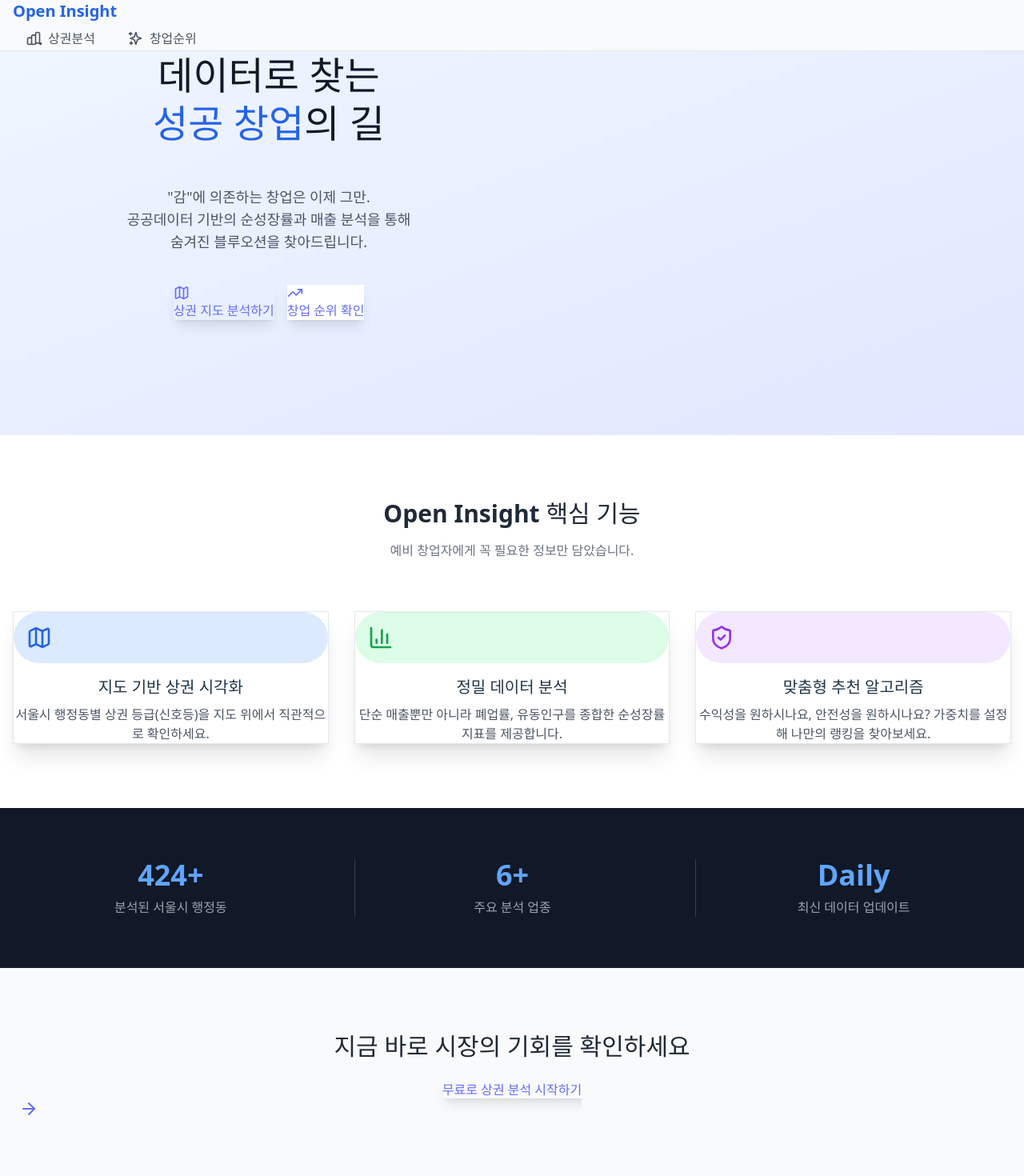
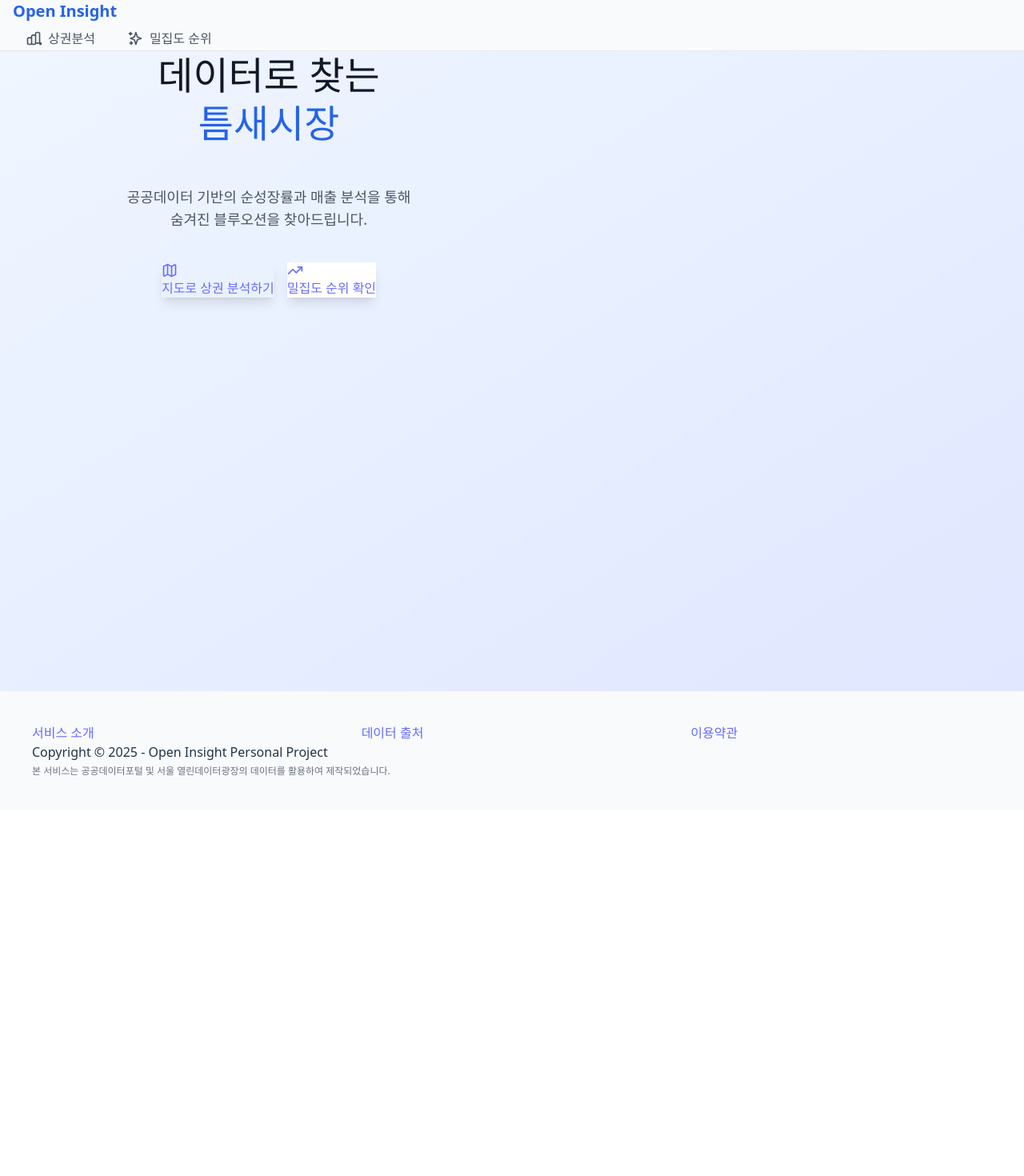
Before and after one commit to alstn9213/Open-Insight-Personal-Project-, a React (Vite) app in the folder FRONT/: page / in a window 1280 px wide. Shown: the top 1470 px of the page at 80% size. After the commit the page ends 1012 px from the top, so only its background shows below. Built offline with nearby package versions, Linux system fonts and the light colour scheme.

Commit message:
feat:20251231 메인 페이지 및 readme 수정

```diff
--- a/FRONT/src/components/layout/Header.tsx
+++ b/FRONT/src/components/layout/Header.tsx
@@ -52,7 +52,7 @@
             <svg xmlns="http://www.w3.org/2000/svg" className="h-5 w-5" fill="none" viewBox="0 0 24 24" stroke="currentColor" strokeWidth={2}>
               <path strokeLinecap="round" strokeLinejoin="round" d="M5 3v4M3 5h4M6 17v4m-2-2h4m5-16l2.286 6.857L21 12l-5.714 2.143L13 21l-2.286-6.857L5 12l5.714-2.143L13 3z" />
             </svg>
-            창업순위
+            밀집도 순위
           </NavLink>
         </nav>
       </div>
--- a/FRONT/src/pages/Home.tsx
+++ b/FRONT/src/pages/Home.tsx
@@ -4,113 +4,29 @@
 const Home = () => {
   return (
     <div className="flex flex-col min-h-screen">
-      {/* 1. Hero Section: 메인 타이틀 및 CTA */}
-      <section className="hero min-h-[60vh] bg-gradient-to-br from-blue-50 to-indigo-100">
+      {/* Hero Section: 메인 타이틀 및 CTA */}
+      <section className="hero min-h-[100vh] bg-gradient-to-br from-blue-50 to-indigo-100">
         <div className="hero-content text-center">
           <div className="max-w-2xl">
             <h1 className="text-5xl font-extrabold text-gray-900 leading-tight mb-6">
               데이터로 찾는 <br />
-              <span className="text-blue-600">성공 창업</span>의 길
+              <span className="text-blue-600">틈새시장</span>
             </h1>
             <p className="py-6 text-lg text-gray-600 mb-4">
-              "감"에 의존하는 창업은 이제 그만. <br />
               공공데이터 기반의 <strong>순성장률</strong>과 <strong>매출 분석</strong>을 통해 <br />
               숨겨진 블루오션을 찾아드립니다.
             </p>
             <div className="flex justify-center gap-4">
               <Link to="/analysis" className="btn btn-primary btn-lg shadow-lg gap-2">
                 <Map size={20} />
-                상권 지도 분석하기
+                지도로 상권 분석하기
               </Link>
               <Link to="/ranking" className="btn btn-outline btn-primary btn-lg shadow-lg gap-2 bg-white">
                 <TrendingUp size={20} />
-                창업 순위 확인
+                밀집도 순위 확인
               </Link>
             </div>
           </div>
-        </div>
-      </section>
-
-      {/* 2. Features Section: 핵심 기능 소개 */}
-      <section className="py-20 bg-white">
-        <div className="container mx-auto px-4">
-          <div className="text-center mb-16">
-            <h2 className="text-3xl font-bold text-gray-800 mb-4">Open Insight 핵심 기능</h2>
-            <p className="text-gray-500">예비 창업자에게 꼭 필요한 정보만 담았습니다.</p>
-          </div>
-
-          <div className="grid grid-cols-1 md:grid-cols-3 gap-8">
-            {/* Feature 1 */}
-            <div className="card bg-base-100 border border-gray-200 shadow-xl hover:-translate-y-2 transition-transform duration-300">
-              <div className="card-body items-center text-center">
-                <div className="p-4 bg-blue-100 rounded-full mb-4 text-blue-600">
-                  <Map size={32} />
-                </div>
-                <h3 className="card-title text-xl mb-2">지도 기반 상권 시각화</h3>
-                <p className="text-gray-600">
-                  서울시 행정동별 상권 등급(신호등)을 지도 위에서 직관적으로 확인하세요.
-                </p>
-              </div>
-            </div>
-
-            {/* Feature 2 */}
-            <div className="card bg-base-100 border border-gray-200 shadow-xl hover:-translate-y-2 transition-transform duration-300">
-              <div className="card-body items-center text-center">
-                <div className="p-4 bg-green-100 rounded-full mb-4 text-green-600">
-                  <BarChart3 size={32} />
-                </div>
-                <h3 className="card-title text-xl mb-2">정밀 데이터 분석</h3>
-                <p className="text-gray-600">
-                  단순 매출뿐만 아니라 폐업률, 유동인구를 종합한 순성장률 지표를 제공합니다.
-                </p>
-              </div>
-            </div>
-
-            {/* Feature 3 */}
-            <div className="card bg-base-100 border border-gray-200 shadow-xl hover:-translate-y-2 transition-transform duration-300">
-              <div className="card-body items-center text-center">
-                <div className="p-4 bg-purple-100 rounded-full mb-4 text-purple-600">
-                  <ShieldCheck size={32} />
-                </div>
-                <h3 className="card-title text-xl mb-2">맞춤형 추천 알고리즘</h3>
-                <p className="text-gray-600">
-                  수익성을 원하시나요, 안전성을 원하시나요? 가중치를 설정해 나만의 랭킹을 찾아보세요.
-                </p>
-              </div>
-            </div>
-          </div>
-        </div>
-      </section>
-
-      {/* 3. Stats Section: 신뢰도 강조 (Mock Data 활용) */}
-      <section className="py-16 bg-gray-900 text-white">
-        <div className="container mx-auto px-4">
-          <div className="grid grid-cols-1 md:grid-cols-3 gap-8 text-center divide-y md:divide-y-0 md:divide-x divide-gray-700">
-            <div>
-              <div className="text-4xl font-bold text-blue-400 mb-2">424+</div>
-              <div className="text-gray-400">분석된 서울시 행정동</div>
-            </div>
-            <div>
-              <div className="text-4xl font-bold text-blue-400 mb-2">6+</div>
-              <div className="text-gray-400">주요 분석 업종</div>
-            </div>
-            <div>
-              <div className="text-4xl font-bold text-blue-400 mb-2">Daily</div>
-              <div className="text-gray-400">최신 데이터 업데이트</div>
-            </div>
-          </div>
-        </div>
-      </section>
-
-      {/* 4. Bottom CTA */}
-      <section className="py-20 bg-gray-50">
-        <div className="container mx-auto px-4 text-center">
-          <h2 className="text-3xl font-bold text-gray-800 mb-6">
-            지금 바로 시장의 기회를 확인하세요
-          </h2>
-          <Link to="/analysis" className="btn btn-primary btn-lg shadow-lg">
-            무료로 상권 분석 시작하기 <ArrowRight className="ml-2" />
-          </Link>
         </div>
       </section>
     </div>
--- a/FRONT/src/pages/Ranking.tsx
+++ b/FRONT/src/pages/Ranking.tsx
@@ -75,12 +75,6 @@
             onClick={() => handleSortChange('OPPORTUNITY')}
           >
             💎 틈새시장 Top 10
-          </a>
-          <a
-            className={`tab ${currentSort === 'OVERCROWDED' ? 'tab-active bg-white shadow-sm font-bold text-red-500' : ''}`}
-            onClick={() => handleSortChange('OVERCROWDED')}
-          >
-            🔥 격전지 Top 10
           </a>
           <a
             className={`tab ${currentSort === 'POPULATION' ? 'tab-active bg-white shadow-sm font-bold' : ''}`}
```
Also changed, not shown: 1 other file (tests, documents, lock files or other folders).
